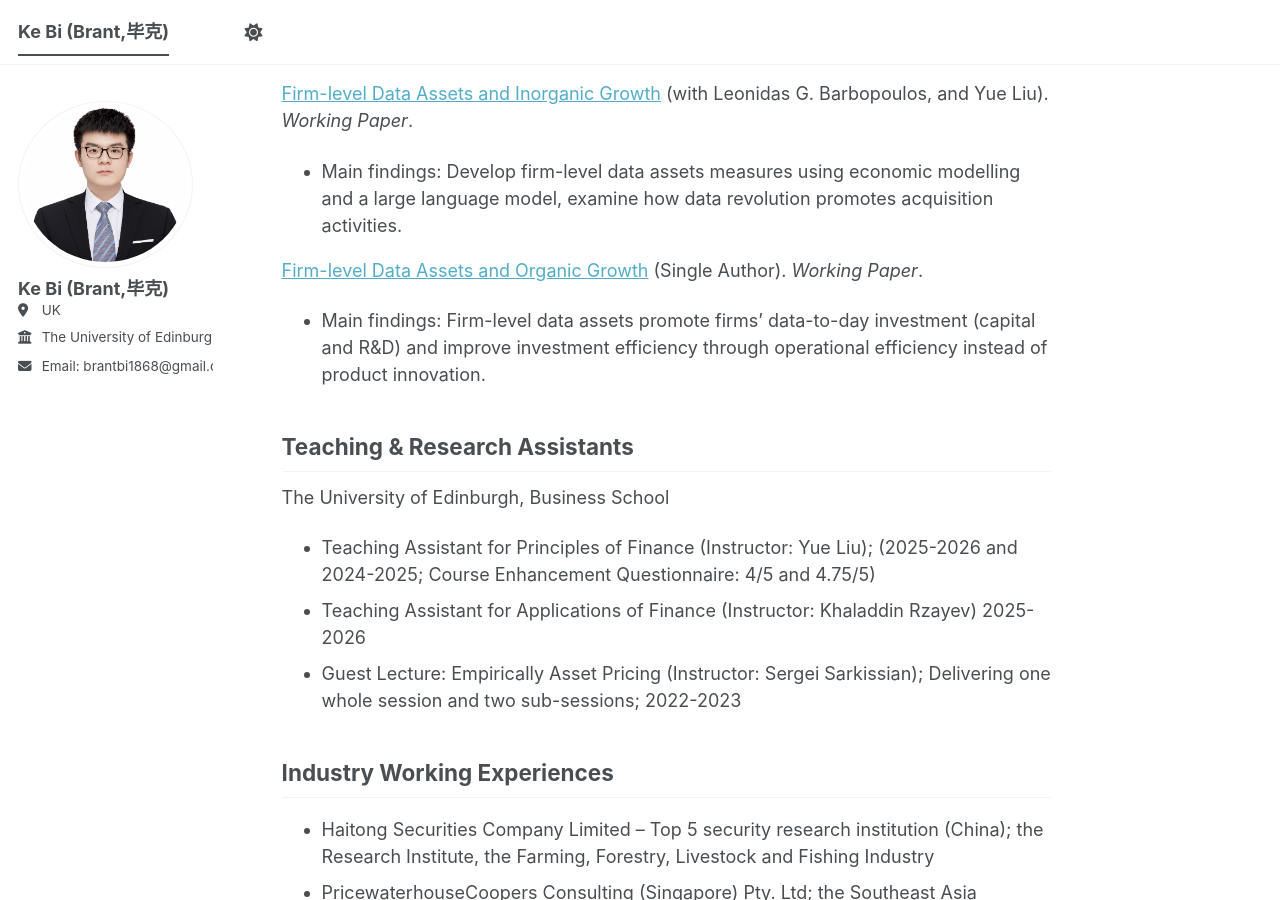
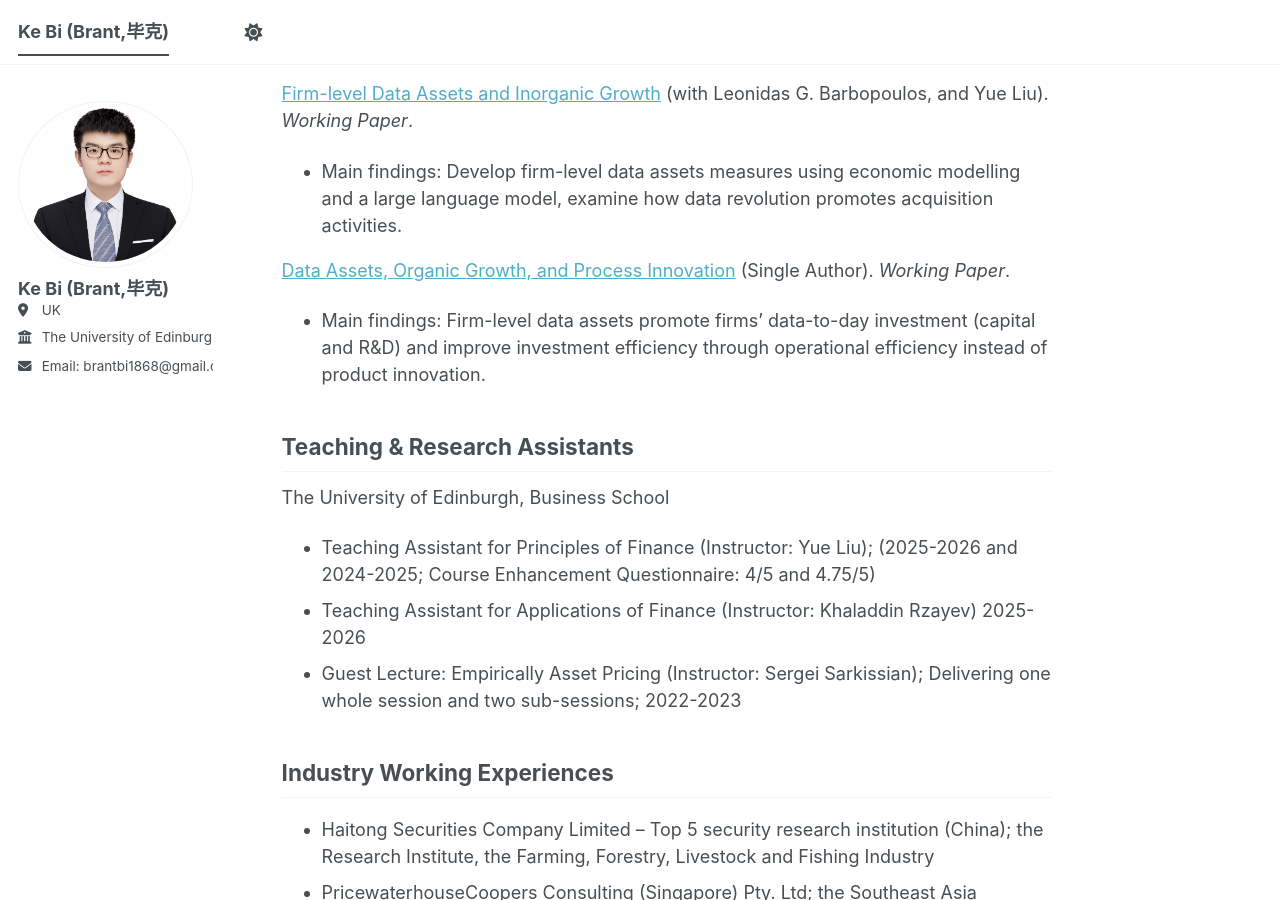
Before and after one commit to brant1868/brant1868.github.io, a Jekyll site: the page built from _pages/about.md, in a window 1280 px wide and 900 px high, scrolled down 1069 px. Built offline with Jekyll 4.4.1, drawn with Linux system fonts in a browser that asks for light colours; a script bundle is joined from its source files by our own code; library files that are not in the unit come from our copies.

Commit message:
Update about.md

```diff
--- a/_pages/about.md
+++ b/_pages/about.md
@@ -35,7 +35,7 @@
 [Firm-level Data Assets and Inorganic Growth](https://drive.google.com/file/d/18_bj7RDudriuxyp20cNe9Nx_aRuuybR3/view?usp=sharing){:target="_blank" } (with Leonidas G. Barbopoulos, and Yue Liu). _Working Paper_.
 - Main findings: Develop firm-level data assets measures using economic modelling and a large language model, examine how data revolution promotes acquisition activities.
 
-[Firm-level Data Assets and Organic Growth](https://drive.google.com/file/d/1klYKdukRMUSLw6P7VQnuZ8D52xy8milx/view?usp=sharing){:target="_blank" } (Single Author). _Working Paper_.
+[Data Assets, Organic Growth, and Process Innovation](https://drive.google.com/file/d/1M3oKFxyER4gjZ8XPjFuT-uX8Pza1Q8wN/view?usp=sharing){:target="_blank" } (Single Author). _Working Paper_.
 - Main findings: Firm-level data assets promote firms' data-to-day investment (capital and R&D) and improve investment efficiency through operational efficiency instead of product innovation.
 
 
```
